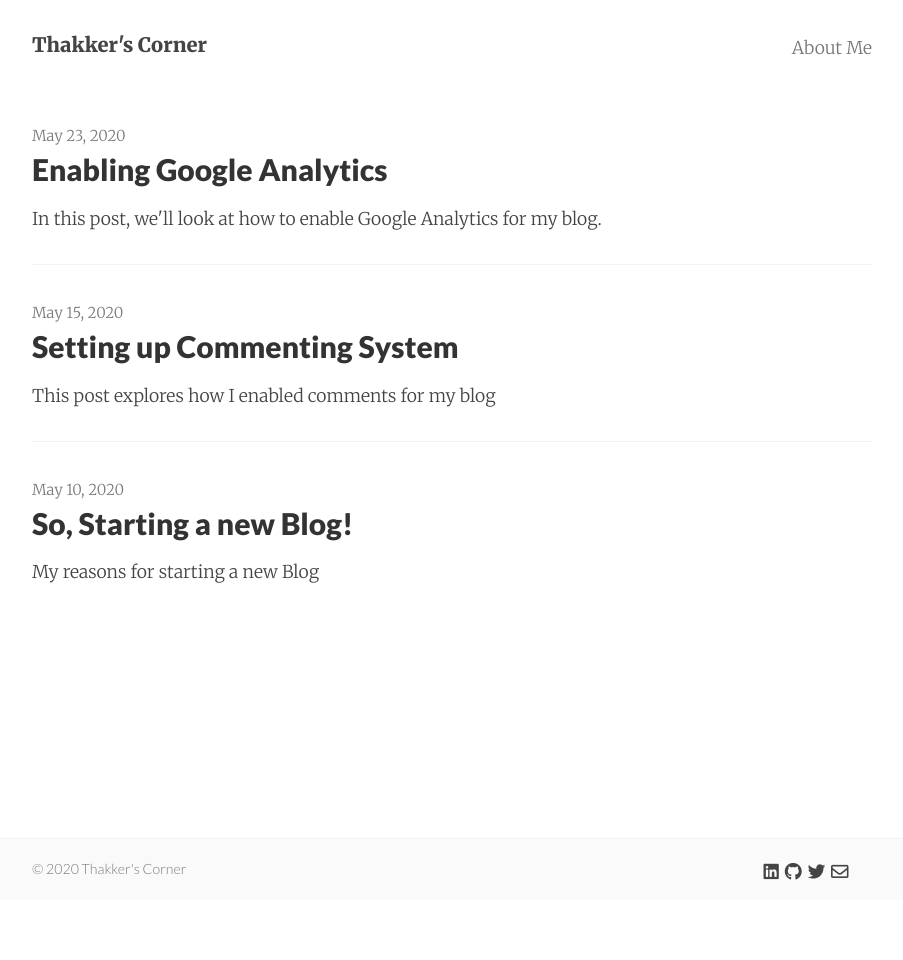
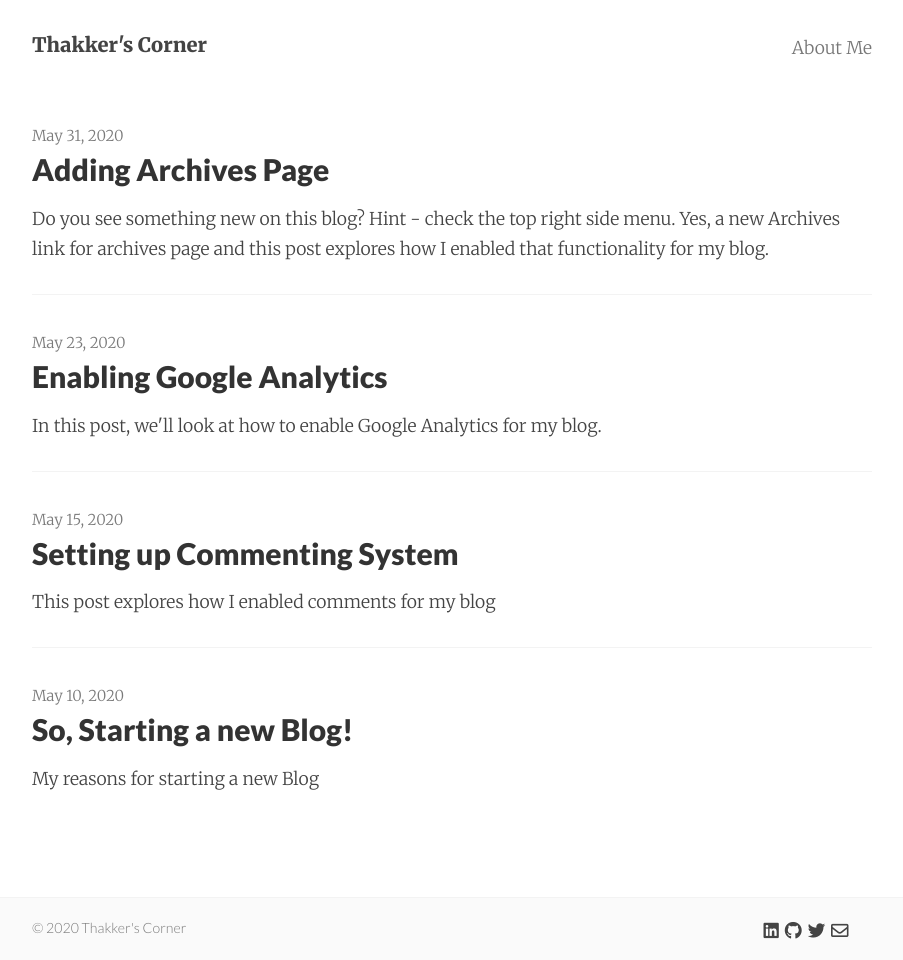
Before and after one commit to AdiThakker/AdiThakker.github.io, a Jekyll site: the page built from index.html, in a window 1280 px wide. Shown: the whole page, without its empty margins (188-1091 px from the left). Built offline with Jekyll 4.4.1, drawn with Linux system fonts in a browser that asks for light colours; nearby versions of some CDN libraries; the list of posts is cut into pages by our own code; before the commit the page ends 900 px from its top, so only the background shows below that.

Commit message:
Started with Archives post.

```diff
--- a/_config.yml
+++ b/_config.yml
@@ -76,6 +76,7 @@ sass:
 plugins:
   - jekyll-paginate
   - jekyll-sitemap
+  - jekyll-archives
 
 exclude:
   - Gemfile
--- /dev/null
+++ b/_posts/2020-05-31-Adding-Archives.md
@@ -0,0 +1,15 @@
+---
+layout:     post
+title:      Adding Archives Page
+date:       2020-05-31
+summary:    Do you see something new on this blog? Hint - check the top right side menu. Yes, a new Archives link for archives page and this post explores how I enabled that functionality for my blog.
+categories: Blogging, General
+---
+
+Several blogs have an Archives page, which is a consolidated view of all the  posts categorized and often configurable by either year, month, tags etc.
+
+My blog [theme](https://jekyll-themes.com/mixyll/) does not have an Archives page built into it. It has a contact page which I had disabled, so the thought came if that be configured, may be I can do the same here, just add a new Archives page and enable / disable it via configuration setting.
+
+So the first step was to see if there was an exisiting Archives plugin which I could just enable for this blog. The Jekyll Archives [link](https://jekyll.github.io/jekyll-archives/) sounded promising and so I decided to gave that a try:
+
+Firstly, as indicated under their getting started section, I modified _config.yml file to include
```
